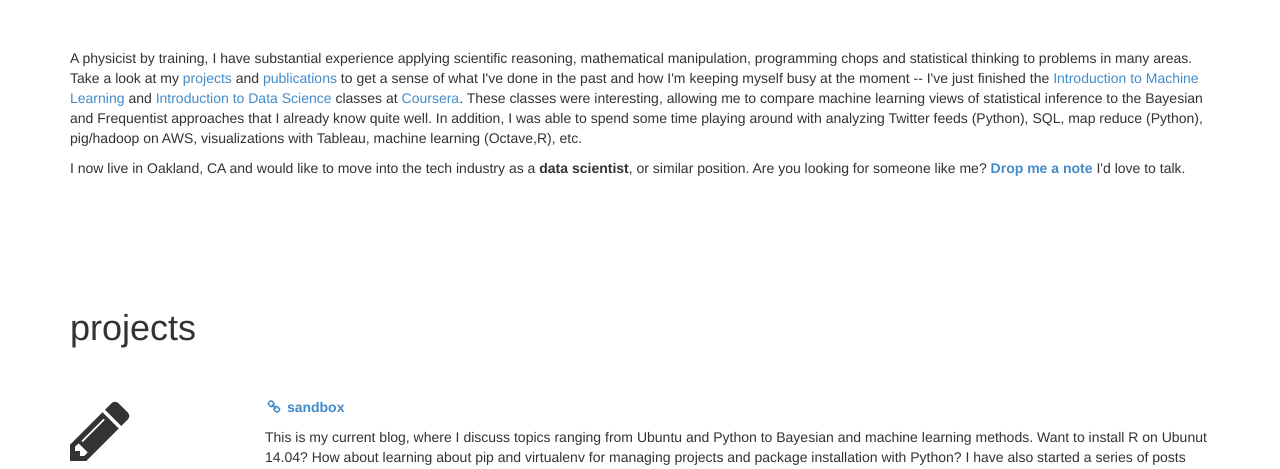
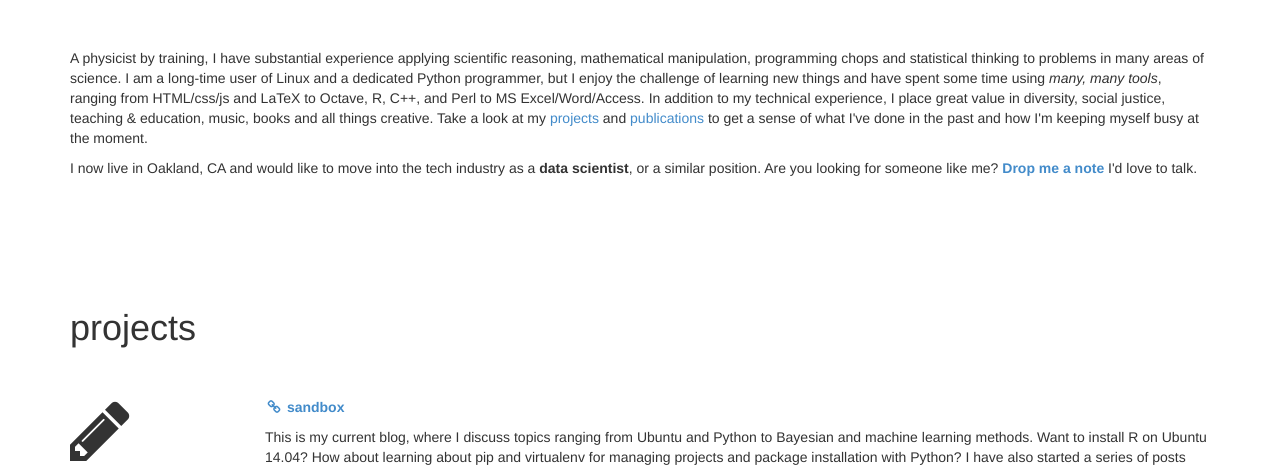
Before and after one commit to cstrelioff/chrisstrelioffws, a plain HTML site: page index.html in a window 1280 px wide. Shown: the part 482-951 px from the top of the page. Drawn offline with nearby package versions, Linux system fonts and the light colour scheme.

Commit message:
update site, fix typos

```diff
--- a/index.html
+++ b/index.html
@@ -81,26 +81,22 @@
             <p>
             A physicist by training, I have substantial experience applying
             scientific reasoning, mathematical manipulation, programming chops
-            and statistical thinking to problems in many areas. Take a look at
-            my <a href="#projects">projects</a> and
+            and statistical thinking to problems in many areas of science. I am
+            a long-time user of Linux and a dedicated Python programmer, but I
+            enjoy the challenge of learning new things and have spent some time
+            using <em>many, many tools</em>, ranging from HTML/css/js and LaTeX
+            to Octave, R, C++, and Perl to MS Excel/Word/Access. In addition to
+            my technical experience, I place great value in diversity, social
+            justice, teaching &amp; education, music, books and all things
+            creative.
+            Take a look at my <a href="#projects">projects</a> and
             <a href="#publications">publications</a> to get a
             sense of what I've done in the past and how I'm keeping myself busy
-            at the moment -- I've just finished the
-            <a target="_blank" title="Link to Intro to Machine Learning" href="https://www.coursera.org/course/ml">Introduction to Machine Learning</a>
-            and
-            <a target="_blank" title="Link to Intro to Data Science" href="https://www.coursera.org/course/datasci">Introduction to Data Science</a>
-            classes at <a target="_blank"  title="Link to Coursera" href="http://www.coursera.org">Coursera</a>.
-            These classes were interesting, allowing me to compare machine
-            learning views of statistical inference to the Bayesian and Frequentist
-            approaches that I already know quite well. In addition, I was able to
-            spend some time playing around with analyzing Twitter feeds (Python),
-            SQL, map reduce (Python), pig/hadoop on AWS, visualizations with
-            Tableau, machine learning (Octave,R), etc.
-            </p>
+            at the moment.</p>
 
             <p>
             I now live in Oakland, CA and would like to move into the tech
-            industry as a <strong>data scientist</strong>, or similar position.
+            industry as a <strong>data scientist</strong>, or a similar position.
             Are you looking for someone like me?
             <strong><a href=#contact>Drop me a note</a></strong> I'd love to talk.
             </p>
@@ -127,10 +123,10 @@
           <p>
           This is my current blog, where I discuss topics ranging from Ubuntu and
           Python to Bayesian and machine learning methods.  Want to install R on
-          Ubunut 14.04?  How about learning about pip and virtualenv for managing
+          Ubuntu 14.04?  How about learning about pip and virtualenv for managing
           projects and package installation with Python? I have also started a
-          series of posts about Bayesian methods, staring with the basics--
-          <a target="_blank" href="http://chrisstrelioff.ws/sandbox/tags/bayesian.html" title="Post tagged with Bayesian.">see here for more.</a>
+          series of posts about Bayesian methods, starting with the basics--
+          <a target="_blank" href="http://chrisstrelioff.ws/sandbox/tags/bayesian.html" title="Posts tagged with Bayesian.">see here for more.</a>
           These posts will eventually move to applications in Python
           and R. So, stay tuned.
           </p>
@@ -215,7 +211,7 @@
           <strong>Inferring patterns of influenza transmission
           in swine from multiple streams of surveillance data</strong><br />
           Christopher C. Strelioff, Dhanasekaran Vijaykrishna, Steven Riley,
-          Yi Guan, J. S. Malik Peiris5 and James O. Lloyd-Smith<br />
+          Yi Guan, J. S. Malik Peiris and James O. Lloyd-Smith<br />
           <em>Proceedings of the Royal Society B</em> 280, 1762 (2013)
           </p>
 
@@ -428,7 +424,7 @@
           </p>
 
           <p>
-          <a href="mailto:chris.strelioff#@gmail.com"><i class="fa fa-envelope fa-lg"></i> chris.strelioff@gmail.com</a><br /><br />
+          <a href="mailto:chris.strelioff@gmail.com"><i class="fa fa-envelope fa-lg"></i> chris.strelioff@gmail.com</a><br /><br />
           <a target="_blank" href="https://github.com/cstrelioff"><i class="fa fa-github fa-lg"></i> github</a><br /><br />
           <a target="_blank" href="http://www.last.fm/user/livesoncoffee"><i class="fa fa-lastfm-square fa-lg"></i> lastfm</a><br /><br />
           <a target="_blank" href="http://www.linkedin.com/in/cstrelioff"><i class="fa fa-linkedin-square fa-lg"></i> linkedin</a><br /><br />
```
